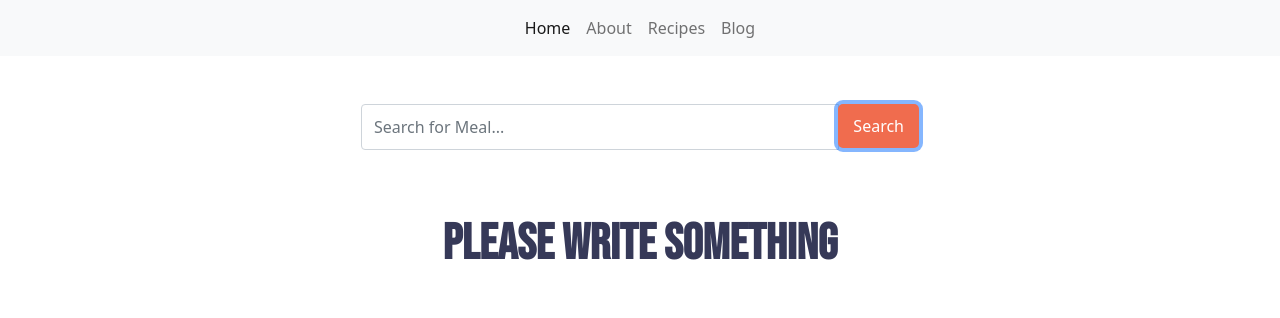
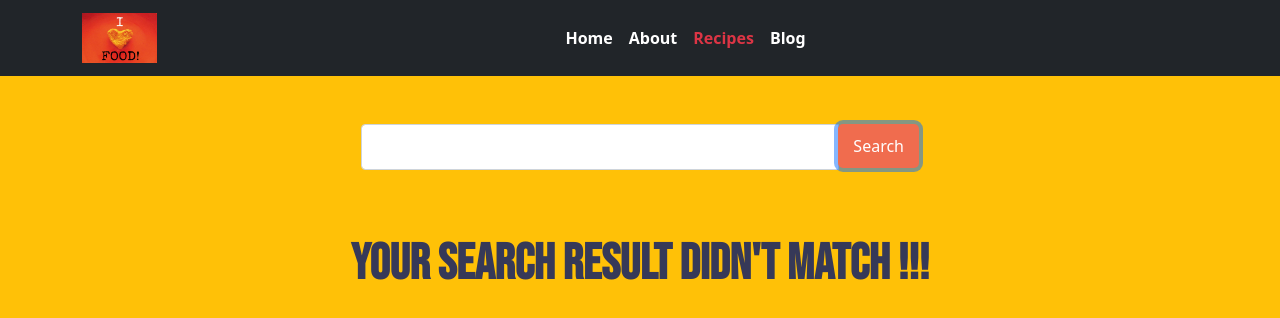
Before and after one commit to Mirazum/Bug-free-HUNGRY_MONSTER, a plain HTML site: page index.html in a window 1280 px wide. Both pictures are taken after a click on the button "Search". Drawn offline with nearby package versions, Linux system fonts and the light colour scheme; no server answers.

Commit message:
added an image

```diff
--- a/app.js
+++ b/app.js
@@ -1,46 +1,47 @@
 const search = document.getElementById('mealInput');
 const errorMessage = document.getElementById('errorMessage')
-const searchBtn = document.getElementById('searchButton');
 const mealContainer = document.getElementById('mealCard');
 //------------- handle search button-----------
-const searchFood = () => {
+
+const loadFood = (searchData) => {
     document.getElementById("mealCard").style.display = "grid";
      document.getElementById("mealItemsInfo").style.display = "none"
-    const searchField = document.getElementById('mealInput');
-
-    const searchData = searchField.value
-    if (!searchData) {
-        // alert('Item can not be empty')
-
-        errorMessage.innerHTML='please write something'
-
+  if (!searchData) {
+         errorMessage.innerHTML='please write something'
+        document.getElementById("mealCard").style.display = "none";
     } else{
         errorMessage.innerHTML ="";
         const url = `https://www.themealdb.com/api/json/v1/1/search.php?s=${searchData}`;
     fetch(url)
     .then(res => res.json())
-    // .then(data => console.log(data))
-    .then(data => displayMealInfo(data.meals))
+    //   .then(data => console.log(data.meals))
+     .then(data => displayMealInfo (data.meals,searchData))
     .catch((error) => {
         errorMessage.innerHTML="Your Search Result didn't match !!!";
-        // errorMessage.innerHTML ="";
       });
     }
-    searchField.value="";
-}
+    document.getElementById('mealInput').value="";
+   }
+
+
+
 
 const displayMealInfo = mealData => {
     const mealContainer = document.getElementById('mealCard');
     document.getElementById('mealCard').innerText="";
-    // console.log(mealData)
-    mealData.forEach(item => {
+     console.log(mealData)
+
+    mealData.forEach(item =>{
+        // console.log(item)
         const foodItemName = document.createElement('div');
         foodItemName.className = 'meal-items';
         itemPosition = item.idMeal;
+        // console.log(itemPosition)
         const mealInformation = `
         <img src ="${item.strMealThumb}">
         <h3>${item.strMeal}</h3>
         `
+        console.log(item.strMeal)
         foodItemName.innerHTML = mealInformation;
         foodItemName.addEventListener('click', function () {
             mealIngredientsInfo(item.idMeal);
@@ -49,7 +50,21 @@ const displayMealInfo = mealData => {
     });
 
 }
+const processSearch = () => {
 
+    const searchField = document.getElementById('mealInput').value;
+    loadFood(searchField);
+}
+
+// handel search button click
+// document.getElementById('searchButton').addEventListener('click', function () {
+
+//     processSearch();
+// })
+// Another way to handel search button
+function searchFood(){
+    processSearch();
+}
 
 //API Call by fetch for meal ingredients
 
@@ -125,4 +140,9 @@ const displayDetails = mealItemDetails => {
 
     // document.getElementById("mealCard").style.display = "none";
     document.getElementById("mealItemsInfo").style.display = "block"
-}
+
+ }
+//  when loading the page it will show the beef items
+//  window.onload = function() {
+//     loadFood ('beef');
+//   }
--- a/index.html
+++ b/index.html
@@ -16,25 +16,29 @@
 
     <link rel="stylesheet" href="https://cdnjs.cloudflare.com/ajax/libs/font-awesome/6.3.0/css/all.min.css">
   </head>
-  <body>
-    <nav class="navbar navbar-expand-lg navbar-light bg-light">
-        <div class="container-fluid">
+  <body class="bg-warning">
+    <nav class="navbar navbar-expand-lg navbar-light bg-dark text-white ">
+        <div class="container">
+          <a class="navbar-brand" href="#">
+            <img src="image/food.jpg" alt="" width="75" height="50">
+          </a>
           <button class="navbar-toggler" type="button" data-bs-toggle="collapse" data-bs-target="#navbarSupportedContent" aria-controls="navbarSupportedContent" aria-expanded="false" aria-label="Toggle navigation">
             <span class="navbar-toggler-icon"></span>
           </button>
           <div class="collapse navbar-collapse" id="navbarSupportedContent">
             <ul class="navbar-nav  mb-2 mb-lg-0 m-auto">
+
               <li class="nav-item">
-                <a class="nav-link active" aria-current="page" href="index.html">Home</a>
+                <a class="nav-link  fw-bold text-white" aria-current="page" href="index.html">Home</a>
               </li>
               <li class="nav-item">
-                <a class="nav-link" href="#">About</a>
+                <a class="nav-link fw-bold text-white" href="#">About</a>
               </li>
               <li class="nav-item">
-                <a class="nav-link" href="#">Recipes</a>
+                <a class="nav-link fw-bold fw-bold text-danger" href="http://127.0.0.1:5500/recepi.html">Recipes</a>
               </li>
               <li class="nav-item">
-                <a class="nav-link" href="#">Blog</a>
+                <a class="nav-link fw-bold text-white" href="#">Blog</a>
               </li>
             </ul>
           </div>
@@ -43,14 +47,16 @@
 
 
       <div class="container">
+
         <form class="col-md-6 m-auto py-5">
           <div class="input-group mb-3">
-                <input id="mealInput"  type="text" class="form-control" placeholder="Search for Meal...">
+              <input id="mealInput"  type="text" class="form-control"value="See the recepies & Search for meal....&#x1F600">
               <div class="input-group-append">
                   <button id="searchButton" onclick="searchFood()"  type="button" class="btn btn-outline-primary search-button">Search</button>
               </div>
           </div>
         </form>
+       </div>
 
           <h2 id="errorMessage"></h2>
           <div id="mealItemsInfo" class="py-3"></div>
```
Also changed, not shown: recepi.html (added, +27 -0 lines), style.css (+9 -0 lines), image/Capture.JPG (added), image/food.jpg (added), image/lipic.JPG (added). Lines whose indentation alone changed are shown as unchanged.
